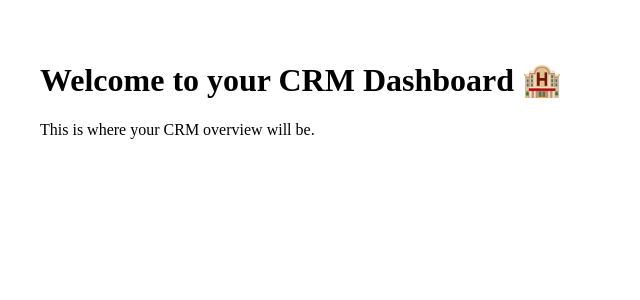
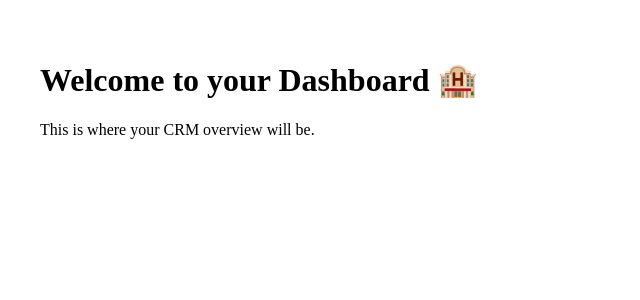
Before and after one commit to roomroutecrm/roomroute-crm, a React (Vite) app in the folder frontend/: page /dashboard in a window 1280 px wide. Shown: the top 300 px of the page, without its empty margins (0-640 px from the left). Built offline with nearby package versions, Linux system fonts and the light colour scheme.

Commit message:
Update Dashboard.jsx

```diff
--- a/frontend/src/Dashboard.jsx
+++ b/frontend/src/Dashboard.jsx
@@ -5,7 +5,7 @@ import React from 'react';
 const Dashboard = () => {
   return (
     <div style={{ padding: '2rem' }}>
-      <h1>Welcome to your CRM Dashboard 🏨</h1>
+      <h1>Welcome to your Dashboard 🏨</h1>
       <p>This is where your CRM overview will be.</p>
     </div>
   );
```
